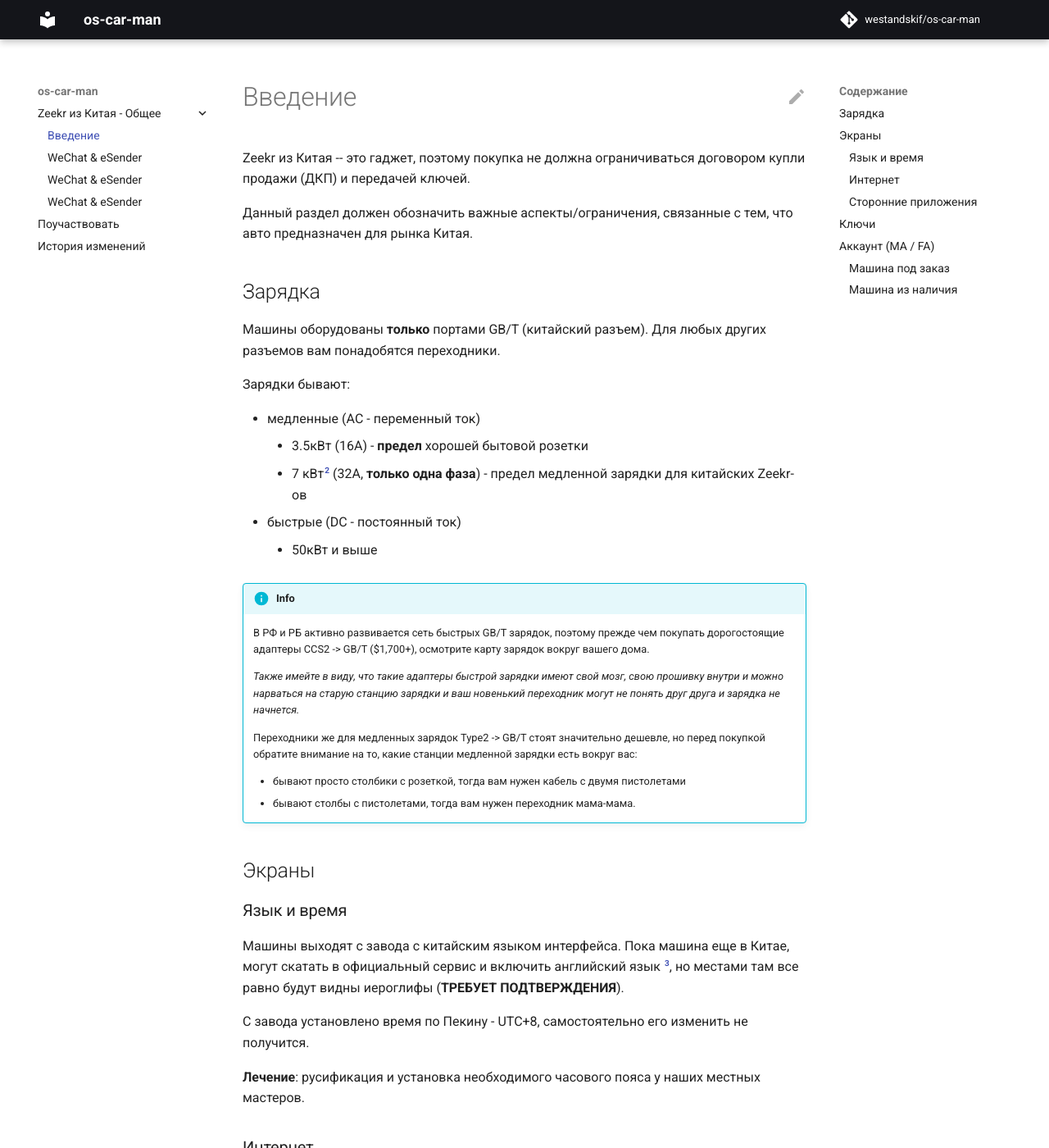
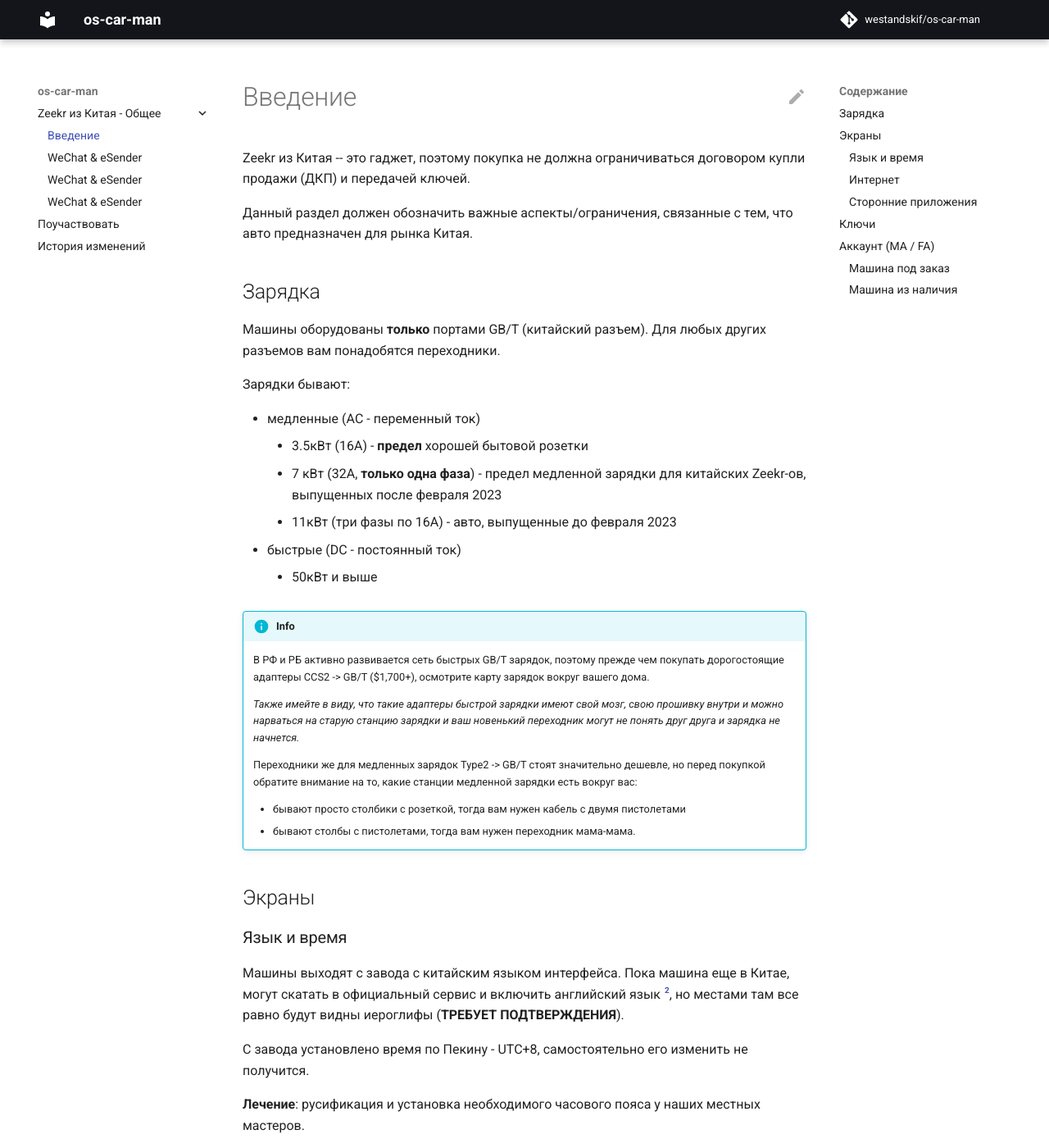
Before and after one commit to os-car-man/os-car-man, an MkDocs documentation site: the page built from docs/README.md, in a window 1280 px wide and 1400 px high. Shown: the whole window at 82% size. Built offline with MkDocs 1.6.1 and Material for MkDocs 9.7.7, drawn with Linux system fonts in a browser that asks for light colours; comment, search, counter and statistics services are not loaded; some of the changed text lies outside the part shown.

Commit message:
added 11kW mention in intro

```diff
--- a/docs/README.md
+++ b/docs/README.md
@@ -14,8 +14,9 @@
 
 * медленные (AC - переменный ток)
     * 3.5кВт (16А) - **предел** хорошей бытовой розетки
-    * 7 кВт[^2] (32А, **только одна фаза**) - предел медленной зарядки для
-      китайских Zeekr-ов
+    * 7 кВт (32А, **только одна фаза**) - предел медленной зарядки для
+      китайских Zeekr-ов, выпущенных после февраля 2023
+    * 11кВт (три фазы по 16А) - авто, выпущенные до февраля 2023
 * быстрые (DC - постоянный ток)
     * 50кВт и выше
 
@@ -42,7 +43,7 @@
 ### Язык и время
 
 Машины выходят с завода с китайским языком интерфейса. Пока машина еще в Китае,
-могут скатать в официальный сервис и включить английский язык [^3], но местами там
+могут скатать в официальный сервис и включить английский язык [^2], но местами там
 все равно будут видны иероглифы (**ТРЕБУЕТ ПОДТВЕРЖДЕНИЯ**).
 
 С завода установлено время по Пекину - UTC+8, самостоятельно его изменить не
```
Also changed, not shown: other parts of docs/README.md (+2 -6 lines).
